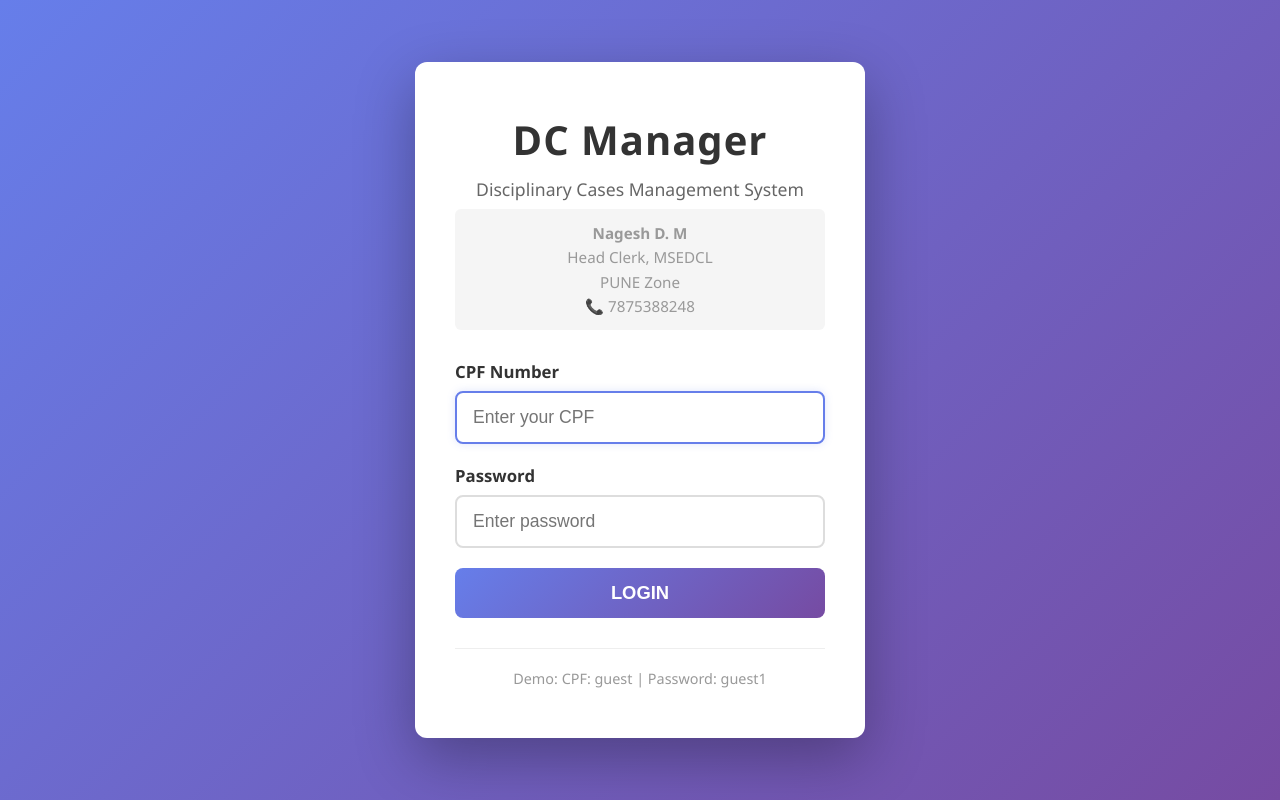
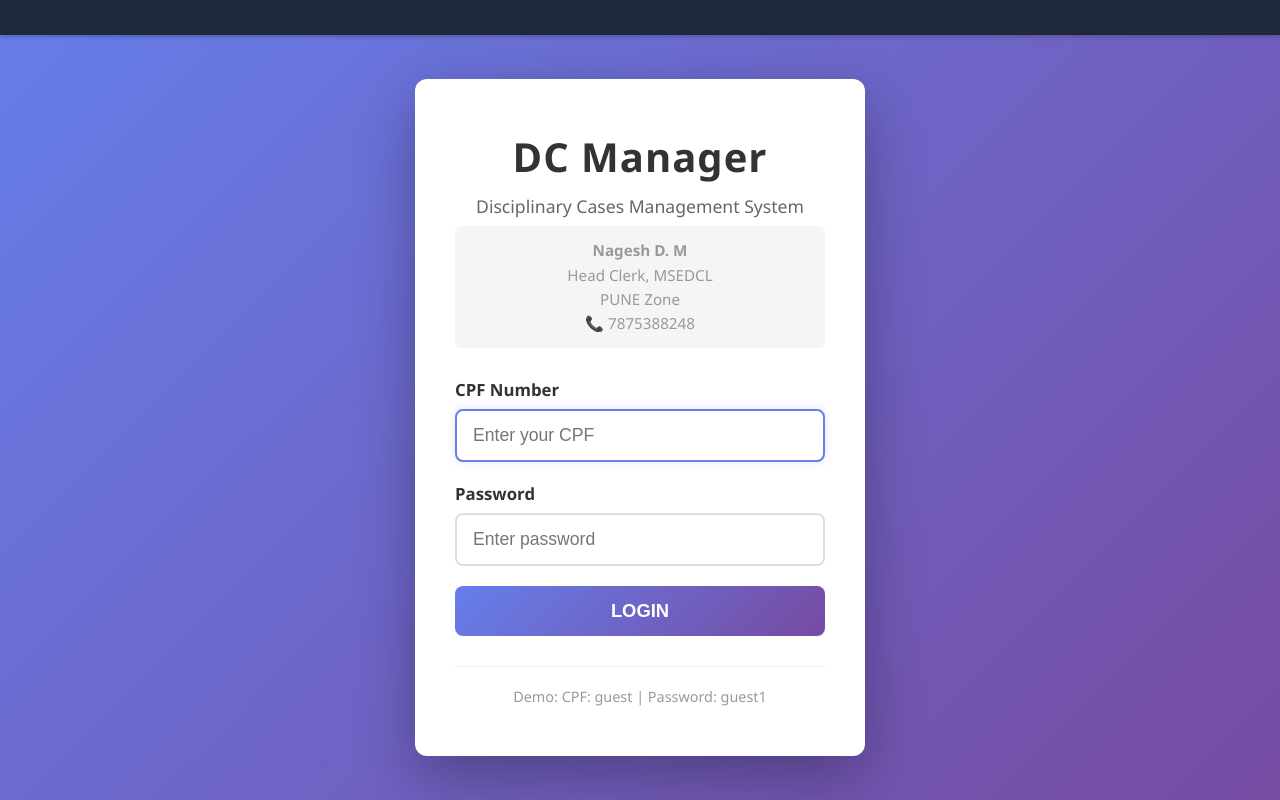
Before and after one commit to murkunden-cloud/PZ_DAMS, a Flask app: page /login in a window 1280 px wide. Run offline with Flask 3, Linux system fonts and the light colour scheme; parts of the project's set-up code (start-up, migrations or seed data) failed here and were passed over.

Commit message:
Add scrolling marquee ticker message to absolute top of all layouts

```diff
--- a/templates/login.html
+++ b/templates/login.html
@@ -14,6 +14,36 @@
             justify-content: center;
             align-items: center;
             padding: 20px;
+            padding-top: 55px; /* Offset for ticker */
+        }
+        /* Ticker CSS */
+        .ticker-wrap {
+            position: fixed;
+            top: 0;
+            left: 0;
+            width: 100%;
+            height: 35px;
+            background-color: #1e293b;
+            color: #f1c40f;
+            overflow: hidden;
+            z-index: 9999;
+            display: flex;
+            align-items: center;
+            box-shadow: 0 2px 4px rgba(0,0,0,0.2);
+        }
+        .ticker-text {
+            white-space: nowrap;
+            padding-left: 100%;
+            animation: scrollTicker 25s linear infinite;
+            font-size: 14px;
+            font-weight: 500;
+        }
+        .ticker-wrap:hover .ticker-text {
+            animation-play-state: paused;
+        }
+        @keyframes scrollTicker {
+            0% { transform: translateX(0); }
+            100% { transform: translateX(-100%); }
         }
         .login-container {
             background: white;
@@ -110,6 +140,12 @@
     </style>
 </head>
 <body>
+    <div class="ticker-wrap">
+        <div class="ticker-text">
+            📢 Welcome to Disciplinary Action Management System (Monthly 8DC - 35DC Create - Export) ! To renew or activate your monthly subscription (₹500/- per month), please contact the administrator.
+        </div>
+    </div>
+
     <div class="login-container">
         <div class="logo">DC Manager</div>
         <div class="subtitle">Disciplinary Cases Management System</div>
```
Also changed, not shown: templates/base.html (+36 -1 lines).
